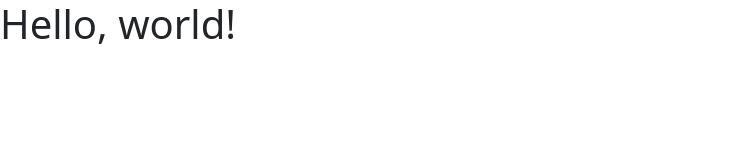
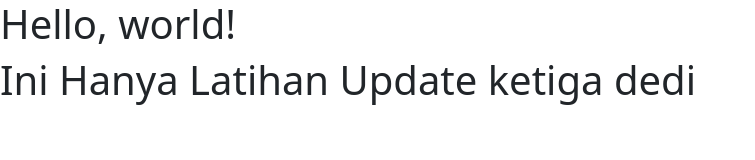
Before and after one commit to satrianjayy/Latihan-KP, a plain HTML site: page company_profile.html in a window 1280 px wide. Shown: the whole page, without its empty margins (0-755 px from the left). Drawn offline with nearby package versions, Linux system fonts and the light colour scheme.

Commit message:
ada update di dedi

```diff
--- a/company_profile.html
+++ b/company_profile.html
@@ -12,6 +12,7 @@
   </head>
   <body>
     <h1>Hello, world!</h1>
+    <h1>Ini Hanya Latihan Update ketiga dedi</h1>
 
     <!-- Optional JavaScript; choose one of the two! -->
 
```
Also changed, not shown: index.html (+1 -0 lines).
